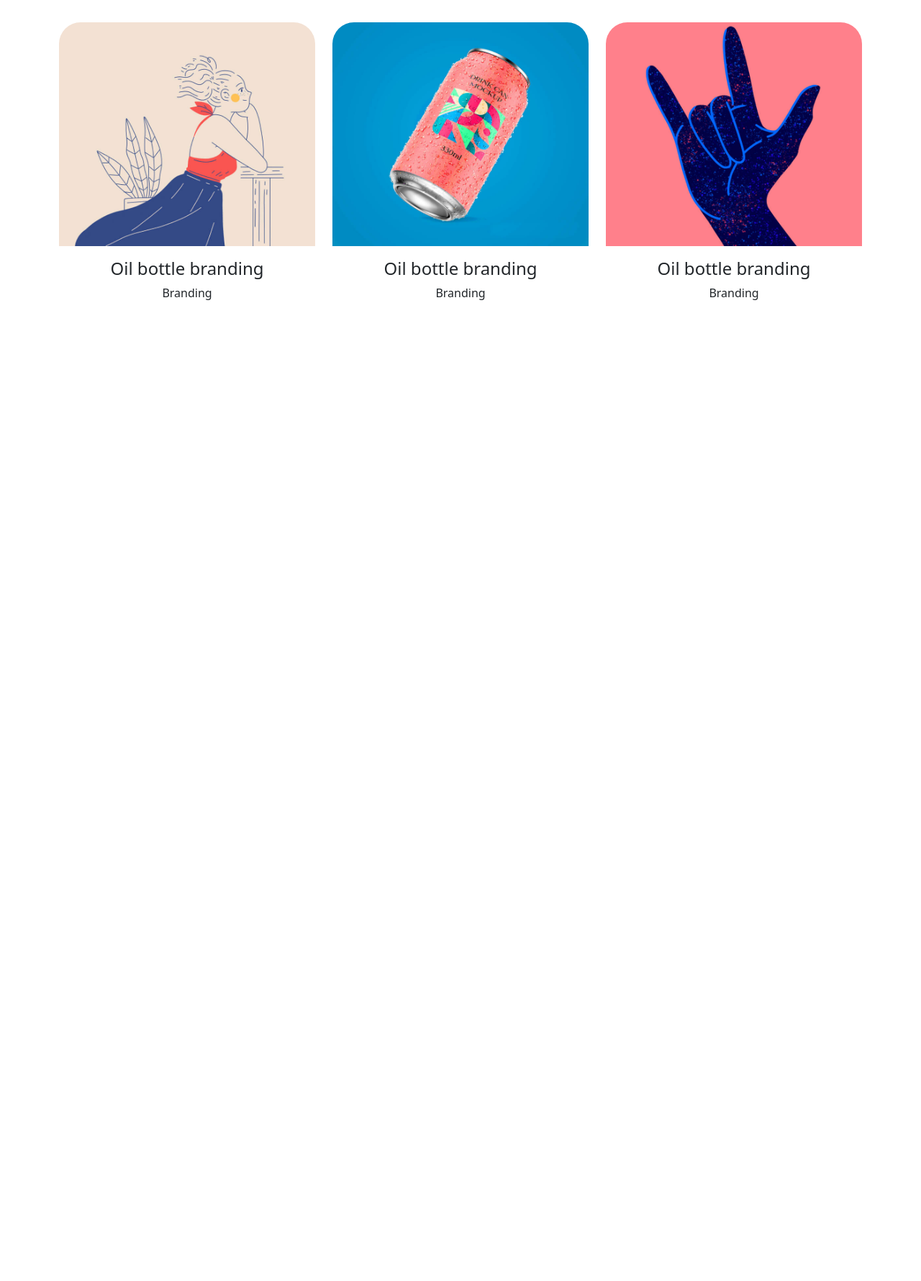
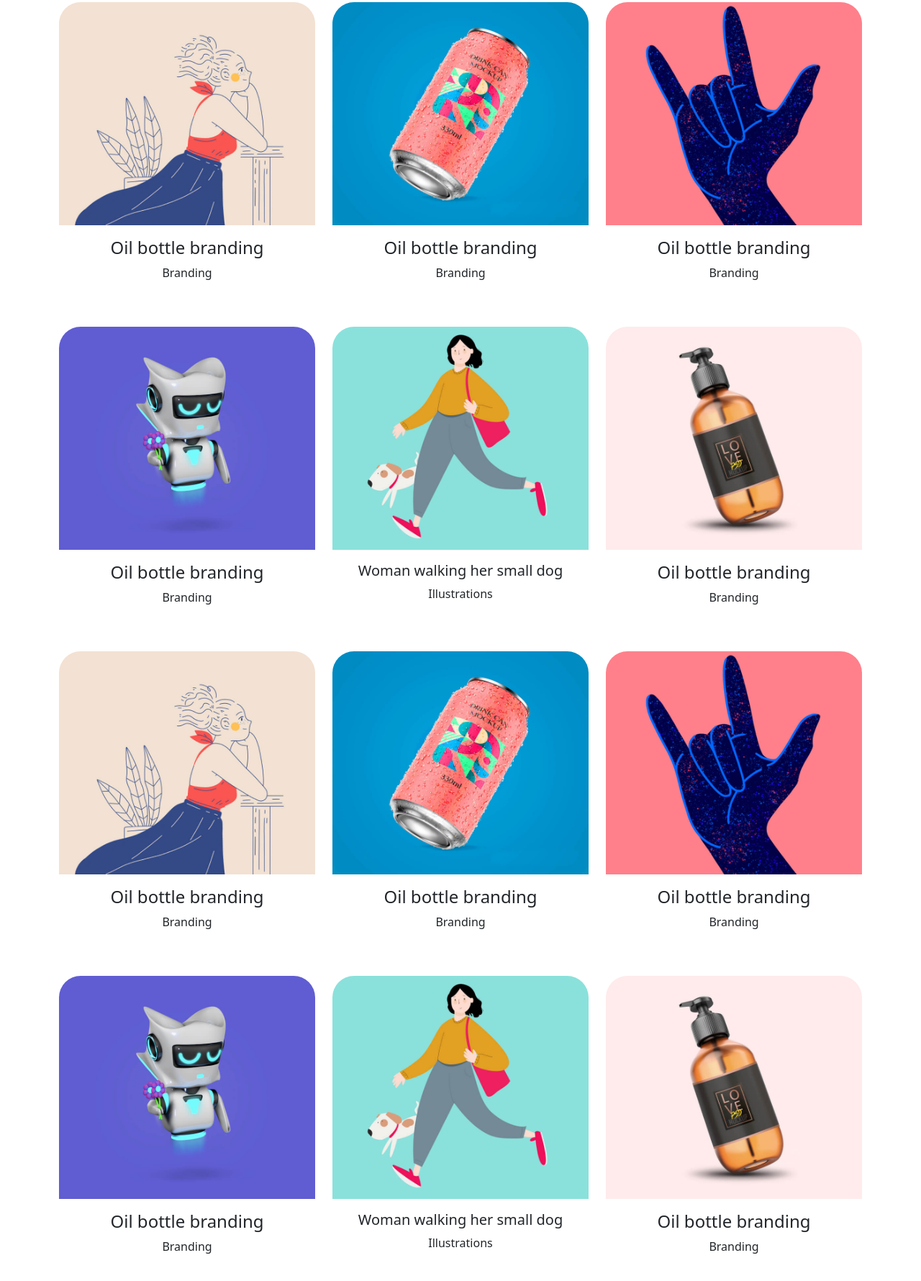
Before and after one commit to 123huy/cyberportfolio, a plain HTML site: page index.html in a window 1280 px wide. Shown: the part 1497-3277 px from the top of the page at 72% size. Before the commit the page ends 2027 px from the top, so only its background shows below. Drawn offline with nearby package versions, Linux system fonts and the light colour scheme.

Commit message:
sua lai roi

```diff
--- a/index.html
+++ b/index.html
@@ -211,6 +211,123 @@
           <div class="tab-content">
             <div class="tab-pane fade show active" id="all">
               <div class="row">
+                <div class="col-5 col-sm-3 col-md-4">
+                  <div class="item">
+                    <img src="./img/g1.jpg" alt="" class="w-100">
+                    <div class="info text-center p-3">
+                  <h1 class="fs-4">Oil bottle branding</h1>
+                  <p class="fs-6">Branding</p>
+                    </div>
+                  </div>
+                </div>
+                <div class="col-5 col-sm-3 col-md-4">
+                  <div class="item">
+                  <img src="./img/g2.jpg" alt="" class="w-100">
+                  <div class="info text-center p-3">
+                  <h1 class="fs-5">Woman walking her small dog</h1>
+                  <p class="fs-6">Illustrations</p>
+                </div>
+                </div>
+                </div>
+                <div class="col-5 col-sm-3 col-md-4">
+                  <div class="item">
+                  <img src="./img/g3.jpg" alt="" class="w-100">
+                  <div class="info text-center p-3">
+                  <h1 class="fs-4">Oil bottle branding</h1>
+                  <p class="fs-6">Branding</p>
+                </div>
+                </div>
+              </div>
+                <div class="col-5 col-sm-3 col-md-4">
+                  <div class="item">
+                    <img src="./img/g4.jpg" alt="" class="w-100">
+                    <div class="info text-center p-3">
+                      <h1 class="fs-4">Oil bottle branding</h1>
+                      <p class="fs-6">Branding</p>
+                    </div>
+                  </div>
+                  </div>
+                <div class="col-5 col-sm-3 col-md-4">
+                  <div class="item">
+                    <img src="./img/g5.jpg" alt="" class="w-100">
+                    <div class="info text-center p-3">
+                      <h1 class="fs-4">Oil bottle branding</h1>
+                      <p class="fs-6">Branding</p>
+                    </div>
+                  </div>
+                </div>
+                <div class="col-5 col-sm-3 col-md-4">
+                  <div class="item">
+                    <img src="./img/g6.jpg" alt="" class="w-100">
+                    <div class="info text-center p-3">
+                      <h1 class="fs-4">Oil bottle branding</h1>
+                      <p class="fs-6">Branding</p>
+                    </div>
+                  </div>
+                </div>
+              </div>
+            </div>
+
+          <div class="tab-pane fade show active" id="illustration">
+              <div class="row">
+                <div class="col-10 col-sm-6 col-md-4">
+                  <div class="item">
+                    <img src="./img/g1.jpg" alt="" class="w-100">
+                    <div class="info text-center p-3">
+                  <h1 class="fs-4">Oil bottle branding</h1>
+                  <p class="fs-6">Branding</p>
+                    </div>
+                  </div>
+                </div>
+                <div class="col-10 col-sm-6 col-md-4">
+                  <div class="item">
+                  <img src="./img/g2.jpg" alt="" class="w-100">
+                  <div class="info text-center p-3">
+                  <h1 class="fs-5">Woman walking her small dog</h1>
+                  <p class="fs-6">Illustrations</p>
+                </div>
+                </div>
+                </div>
+                <div class="col-10 col-sm-6 col-md-4">
+                  <div class="item">
+                  <img src="./img/g3.jpg" alt="" class="w-100">
+                  <div class="info text-center p-3">
+                  <h1 class="fs-4">Oil bottle branding</h1>
+                  <p class="fs-6">Branding</p>
+                </div>
+                </div>
+              </div>
+                <div class="col-10 col-sm-6 col-md-4">
+                  <div class="item">
+                    <img src="./img/g4.jpg" alt="" class="w-100">
+                    <div class="info text-center p-3">
+                      <h1 class="fs-4">Oil bottle branding</h1>
+                      <p class="fs-6">Branding</p>
+                    </div>
+                  </div>
+                  </div>
+                <div class="col-10 col-sm-6 col-md-4">
+                  <div class="item">
+                    <img src="./img/g5.jpg" alt="" class="w-100">
+                    <div class="info text-center p-3">
+                      <h1 class="fs-4">Oil bottle branding</h1>
+                      <p class="fs-6">Branding</p>
+                    </div>
+                  </div>
+                </div>
+                <div class="col-10 col-sm-6 col-md-4">
+                  <div class="item">
+                    <img src="./img/g6.jpg" alt="" class="w-100">
+                    <div class="info text-center p-3">
+                      <h1 class="fs-4">Oil bottle branding</h1>
+                      <p class="fs-6">Branding</p>
+                    </div>
+                  </div>
+                </div>
+              </div>
+            </div>
+            <div class="tab-pane fade show active" id="photo">
+              <div class="row">
                 <div class="col-12 col-sm-6 col-md-4">
                   <div class="item">
                     <img src="./img/g1.jpg" alt="" class="w-100">
@@ -224,7 +341,7 @@
                   <div class="item">
                   <img src="./img/g2.jpg" alt="" class="w-100">
                   <div class="info text-center p-3">
-                  <h1 class="fs-4">Woman walking her small dog</h1>
+                  <h1 class="fs-5">Woman walking her small dog</h1>
                   <p class="fs-6">Illustrations</p>
                 </div>
                 </div>
@@ -268,46 +385,8 @@
               </div>
             </div>
 
-            <div class="tab-pane fade" id="illustration">
-              <div class="row">
-                <div class="col-12 col-sm-6 col-md-4">
-                  <div class="item">
-                    <img src="./img/g1.jpg" alt="" class="w-100">
-                    <div class="info text-center p-3">
-                  <h1 class="fs-4">Oil bottle branding</h1>
-                  <p class="fs-6">Branding</p>
-                    </div>
-                  </div>
-                </div>
-              </div>
-            </div>
-            <div class="tab-pane fade" id="photo">
-              <div class="row">
-                <div class="col-4">
-                  <div class="item">
-                    <img src="./img/g2.jpg" alt="">
-                    <div class="info text-center p-3">
-                  <h1 class="fs-4">Oil bottle branding</h1>
-                  <p class="fs-6">Branding</p>
-                    </div>
-                  </div>
-                </div>
-              </div>
-            </div>
-            <div class="tab-pane fade" id="website">
-              <div class="row">
-                <div class="col-4">
-                  <div class="item">
-                    <img src="./img/g1.jpg" alt="">
-                    <div class="info text-center p-3">
-                  <h1 class="fs-4">Oil bottle branding</h1>
-                  <p class="fs-6">Branding</p>
-                    </div>
-                  </div>
-                </div>
-              </div>
-            </div>
-          </div>
+
+       </div>
       </main>
     </section>
     <!-- Skill -->
```
